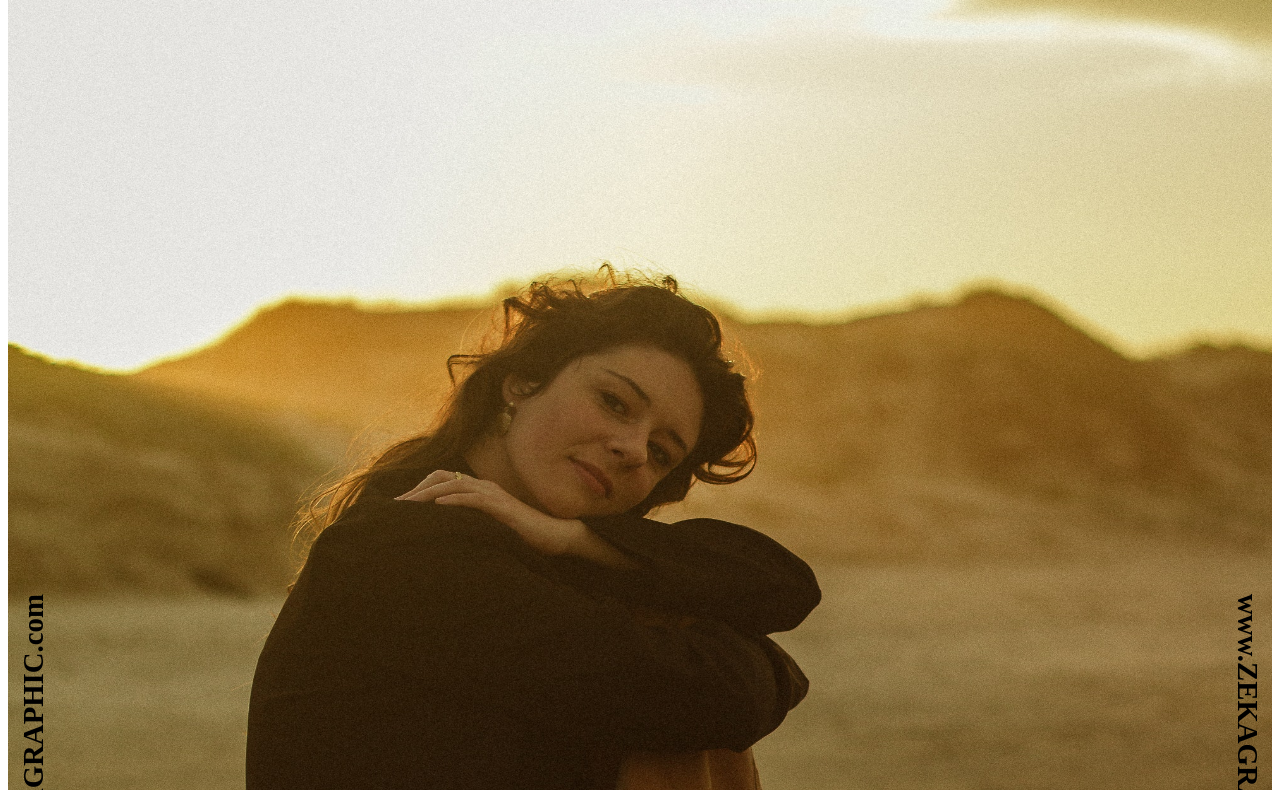
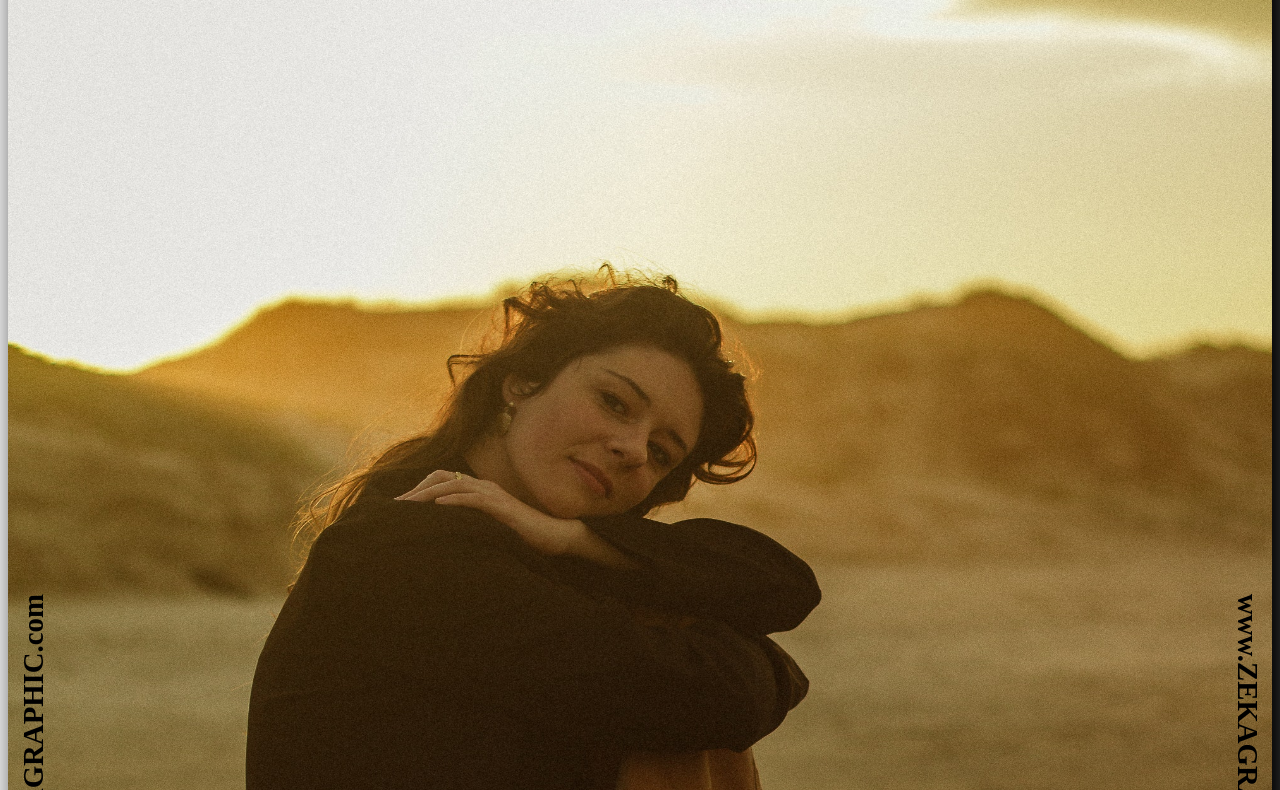
Before and after one commit to SebastianCond3/landing-page-v1, a plain HTML site: page landing-page-1/index.html in a window 1280 px wide. Shown: the part 220-1010 px from the top of the page. Drawn offline with Linux system fonts and the light colour scheme.

Commit message:
Change se agrego estilos para dar sombra a la card

```diff
--- a/landing-page-1/css/style.css
+++ b/landing-page-1/css/style.css
@@ -4,7 +4,8 @@ main {
     place-content: center;
 }
 .card-container {
-    background-color: #ded3a4;
+    box-shadow: 20px 10px 36px 10px;
+    background-color: white;
     display: grid;
     width: 1280px;
     height: 1920px;
```
